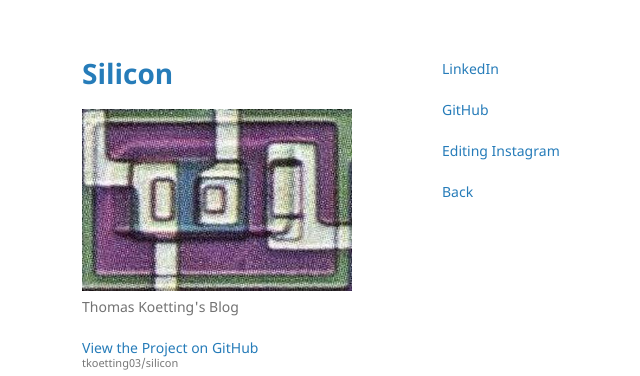
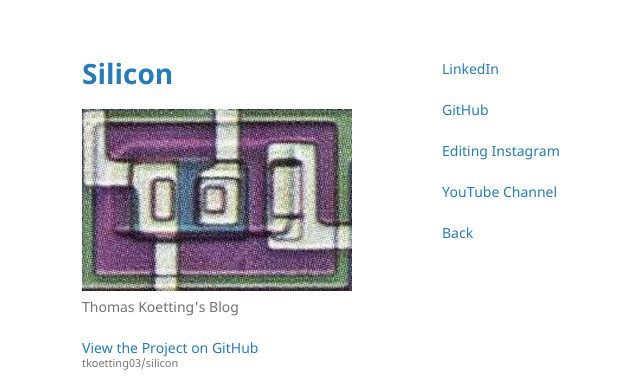
Before and after one commit to tkoetting03/silicon, a Jekyll site: the page built from socials.md, in a window 1280 px wide. Shown: the top 376 px of the page, without its empty margins (128-768 px from the left). Built offline with Jekyll 4.4.1, drawn with Linux system fonts in a browser that asks for light colours; our own code applies the rules of GitHub Pages for plain Markdown files.

Commit message:
Update socials.md

```diff
--- a/socials.md
+++ b/socials.md
@@ -6,4 +6,6 @@
 
 [Editing Instagram](https://www.instagram.com/tked1ts/)
 
+[YouTube Channel](https://www.youtube.com/@thomask7326)
+
 [Back](./)
```
